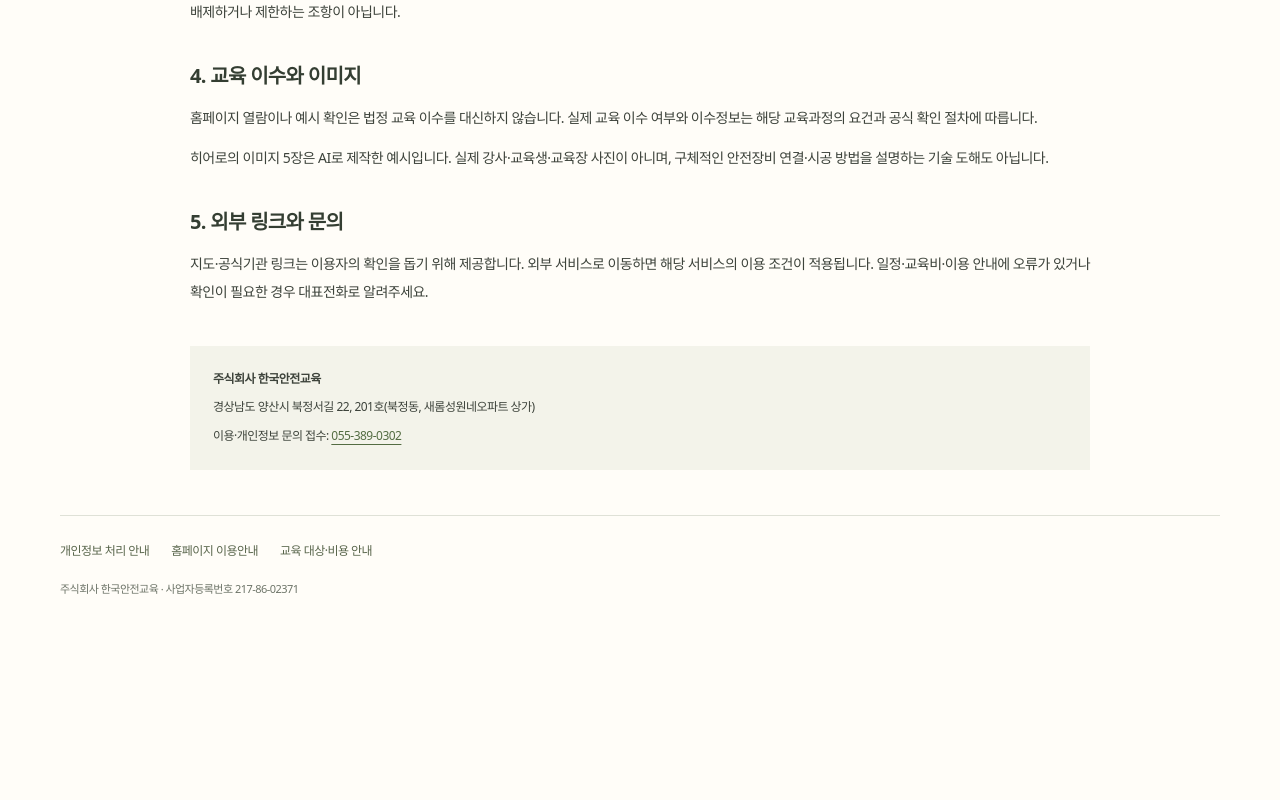
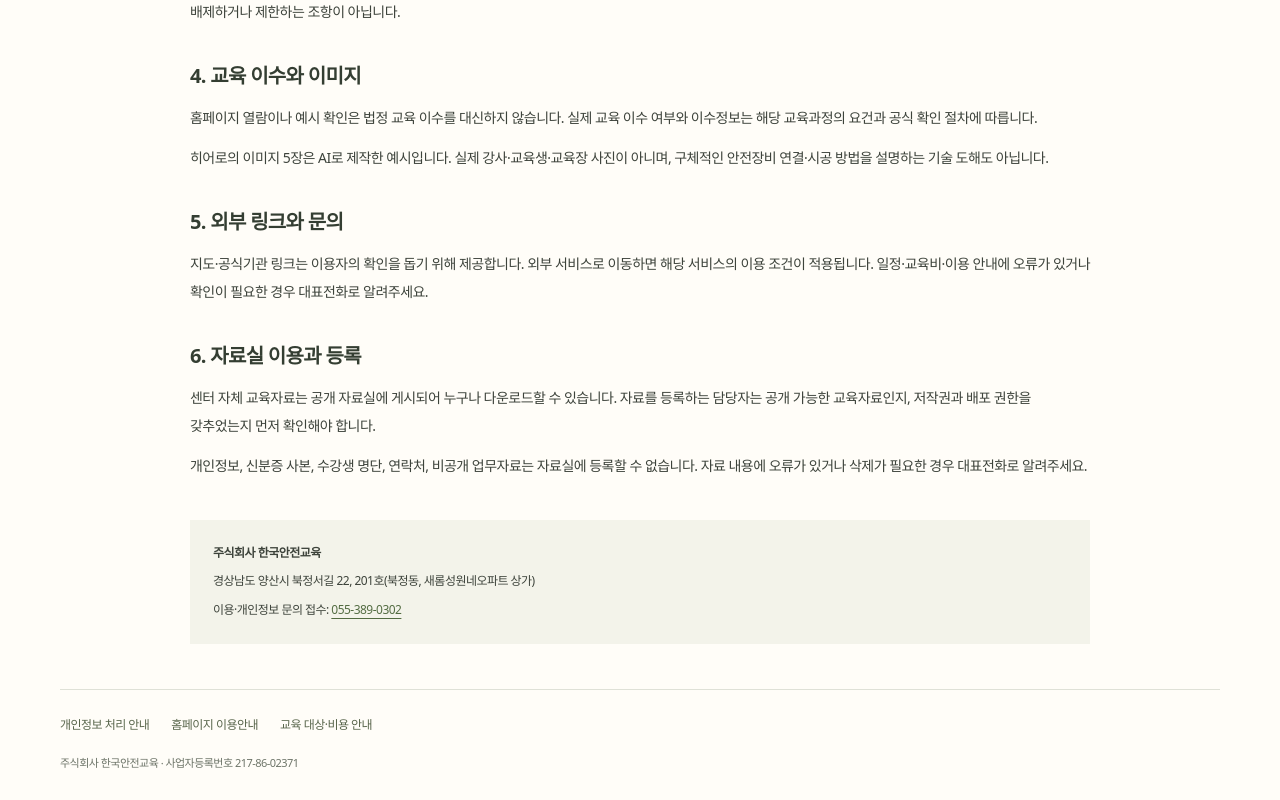
Before and after one commit to c7609chj8-dot/korea-safety-education, a Next.js app: page /terms in a window 1280 px wide. Shown: the part 798-1598 px from the top of the page. Before the commit the page ends 1424 px from the top, so only its background shows below. Built offline with nearby package versions, Linux system fonts and the light colour scheme; no server answers.

Commit message:
Clarify public materials policy

```diff
--- a/app/terms/page.tsx
+++ b/app/terms/page.tsx
@@ -11,5 +11,6 @@ export default function TermsPage() {
     <section><h2>3. 취소·환불과 소비자 권리</h2><p>현재 홈페이지에서 선결제나 온라인 거래를 받지 않습니다. 실제 전화·방문 접수 또는 유료 거래를 진행할 때에는 교육일, 결제 금액, 취소 방법과 환불 기준을 거래 전에 안내받아 확인해 주세요.</p><p>아직 확인되지 않은 취소 기한·위약금·환불률을 이 사이트에서 임의로 정하지 않습니다. 이 안내는 관계 법령상 소비자의 청약철회·환불·손해배상 등의 권리를 배제하거나 제한하는 조항이 아닙니다.</p></section>
     <section><h2>4. 교육 이수와 이미지</h2><p>홈페이지 열람이나 예시 확인은 법정 교육 이수를 대신하지 않습니다. 실제 교육 이수 여부와 이수정보는 해당 교육과정의 요건과 공식 확인 절차에 따릅니다.</p><p>히어로의 이미지 5장은 AI로 제작한 예시입니다. 실제 강사·교육생·교육장 사진이 아니며, 구체적인 안전장비 연결·시공 방법을 설명하는 기술 도해도 아닙니다.</p></section>
     <section><h2>5. 외부 링크와 문의</h2><p>지도·공식기관 링크는 이용자의 확인을 돕기 위해 제공합니다. 외부 서비스로 이동하면 해당 서비스의 이용 조건이 적용됩니다. 일정·교육비·이용 안내에 오류가 있거나 확인이 필요한 경우 대표전화로 알려주세요.</p></section>
+    <section><h2>6. 자료실 이용과 등록</h2><p>센터 자체 교육자료는 공개 자료실에 게시되어 누구나 다운로드할 수 있습니다. 자료를 등록하는 담당자는 공개 가능한 교육자료인지, 저작권과 배포 권한을 갖추었는지 먼저 확인해야 합니다.</p><p>개인정보, 신분증 사본, 수강생 명단, 연락처, 비공개 업무자료는 자료실에 등록할 수 없습니다. 자료 내용에 오류가 있거나 삭제가 필요한 경우 대표전화로 알려주세요.</p></section>
   </LegalPage>;
 }
```
